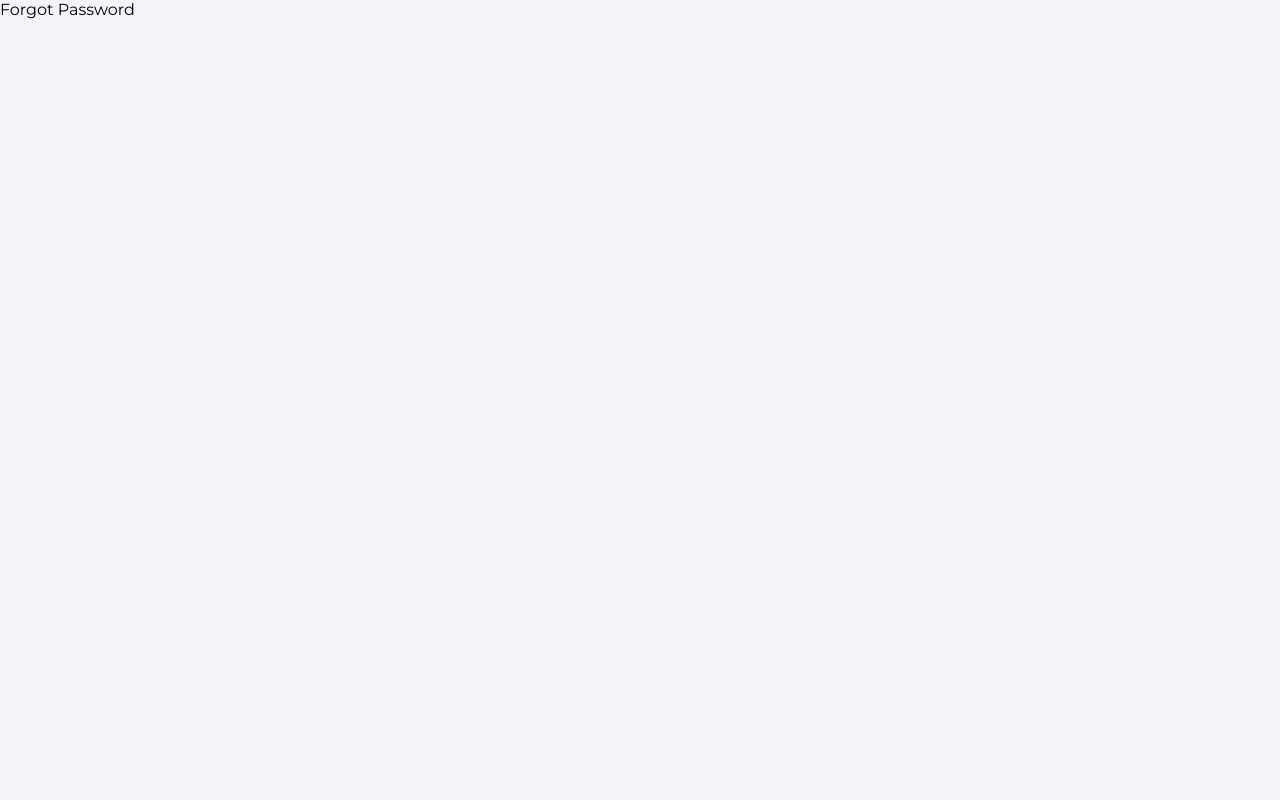
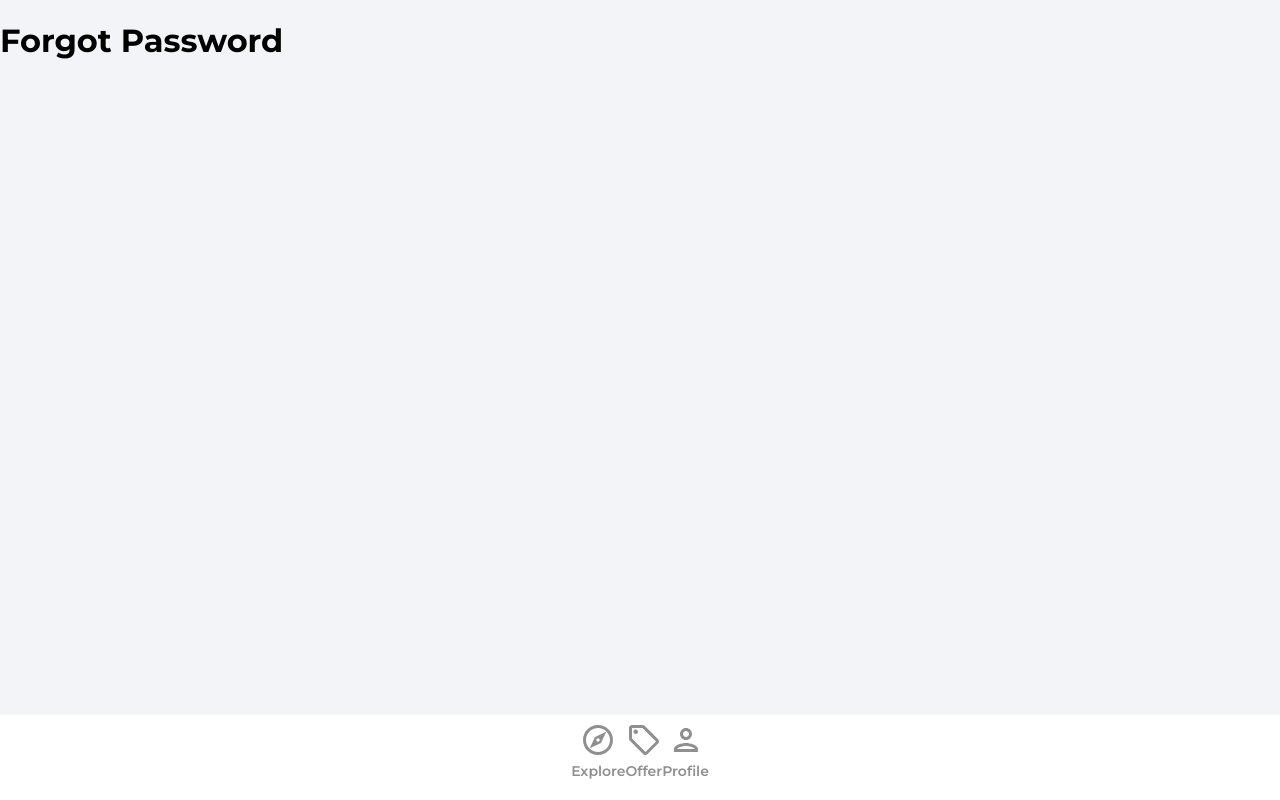
Before and after one commit to MiguelDominguezSanchez/house-marketplace, a React (Create React App) app: page /forgot-password in a window 1280 px wide. Built offline with nearby package versions, Linux system fonts and the light colour scheme.

Commit message:
Navbar Component

```diff
--- a/src/App.js
+++ b/src/App.js
@@ -1,4 +1,5 @@
 import { BrowserRouter as Router, Routes, Route } from 'react-router-dom'
+import Navbar from './components/Navbar'
 import Explore from './pages/Explore'
 import Offers from './pages/Offers'
 import Profile from './pages/Profile'
@@ -13,13 +14,13 @@
 				<Routes>
 					<Route path='/' element={<Explore />} />
 					<Route path='/offers' element={<Offers />} />
-					<Route path='/profile' element={<Profile />} />
+					<Route path='/profile' element={<SignIn />} />
 					<Route path='/sig-in' element={<SignIn />} />
 					<Route path='/sig-up' element={<SignUp />} />
 					<Route path='/forgot-password' element={<ForgotPassword />} />
 				</Routes>
+				<Navbar />
 			</Router>
-			{/* Navbar */}
 		</>
 	)
 }
--- /dev/null
+++ b/src/components/Navbar.jsx
@@ -0,0 +1,74 @@
+import { useNavigate, useLocation } from 'react-router-dom'
+import { ReactComponent as OfferIcon } from '../assets/svg/localOfferIcon.svg'
+import { ReactComponent as ExploreIcon } from '../assets/svg/exploreIcon.svg'
+import { ReactComponent as PersonOutlineIcon } from '../assets/svg/personOutlineIcon.svg'
+
+function Navbar() {
+	const navigate = useNavigate()
+	const location = useLocation()
+
+	const pathMathRoute = (route) => {
+		if (route == location.pathname) {
+			return true
+		}
+	}
+
+	return (
+		<footer className='navbar'>
+			<nav className='nabarNav'>
+				<ul className='navbarListItems'>
+					<li className='navbarListItem' onClick={() => navigate('/')}>
+						<ExploreIcon
+							fill={pathMathRoute('/') ? '#2c2c2c' : '#8f8f8f'}
+							width='36px'
+							height='36px'
+						/>
+						<p
+							className={
+								pathMathRoute('/')
+									? 'navbarListItemNameActive'
+									: 'navbarListItemName'
+							}
+						>
+							Explore
+						</p>
+					</li>
+					<li className='navbarListItem' onClick={() => navigate('/offers')}>
+						<OfferIcon
+							fill={pathMathRoute('/offers') ? '#2c2c2c' : '#8f8f8f'}
+							width='36px'
+							height='36px'
+						/>
+						<p
+							className={
+								pathMathRoute('/offer')
+									? 'navbarListItemNameActive'
+									: 'navbarListItemName'
+							}
+						>
+							Offer
+						</p>
+					</li>
+					<li className='navbarListItem' onClick={() => navigate('/profile')}>
+						<PersonOutlineIcon
+							fill={pathMathRoute('/profile') ? '#2c2c2c' : '#8f8f8f'}
+							width='36px'
+							height='36px'
+						/>
+						<p
+							className={
+								pathMathRoute('/profile')
+									? 'navbarListItemNameActive'
+									: 'navbarListItemName'
+							}
+						>
+							Profile
+						</p>
+					</li>
+				</ul>
+			</nav>
+		</footer>
+	)
+}
+
+export default Navbar
--- a/src/pages/ForgotPassword.jsx
+++ b/src/pages/ForgotPassword.jsx
@@ -1,5 +1,5 @@
 function ForgotPassword() {
-	return <div>Forgot Password</div>
+	return <h1>Forgot Password</h1>
 }
 
 export default ForgotPassword
--- a/src/pages/Offers.jsx
+++ b/src/pages/Offers.jsx
@@ -1,5 +1,5 @@
 function Offers() {
-	return <div>Offers</div>
+	return <h1>Offers</h1>
 }
 
 export default Offers
--- a/src/pages/Profile.jsx
+++ b/src/pages/Profile.jsx
@@ -1,5 +1,5 @@
 function Profile() {
-	return <div>Profile</div>
+	return <h1>Profile</h1>
 }
 
 export default Profile
--- a/src/pages/SignIn.jsx
+++ b/src/pages/SignIn.jsx
@@ -1,5 +1,5 @@
 function SignIn() {
-	return <div>Sign In</div>
+	return <h1>Sign In</h1>
 }
 
 export default SignIn
--- a/src/pages/SignUp.jsx
+++ b/src/pages/SignUp.jsx
@@ -1,5 +1,5 @@
 function SignUp() {
-	return <div>Sign Up</div>
+	return <h1>Sign Up</h1>
 }
 
 export default SignUp
```
